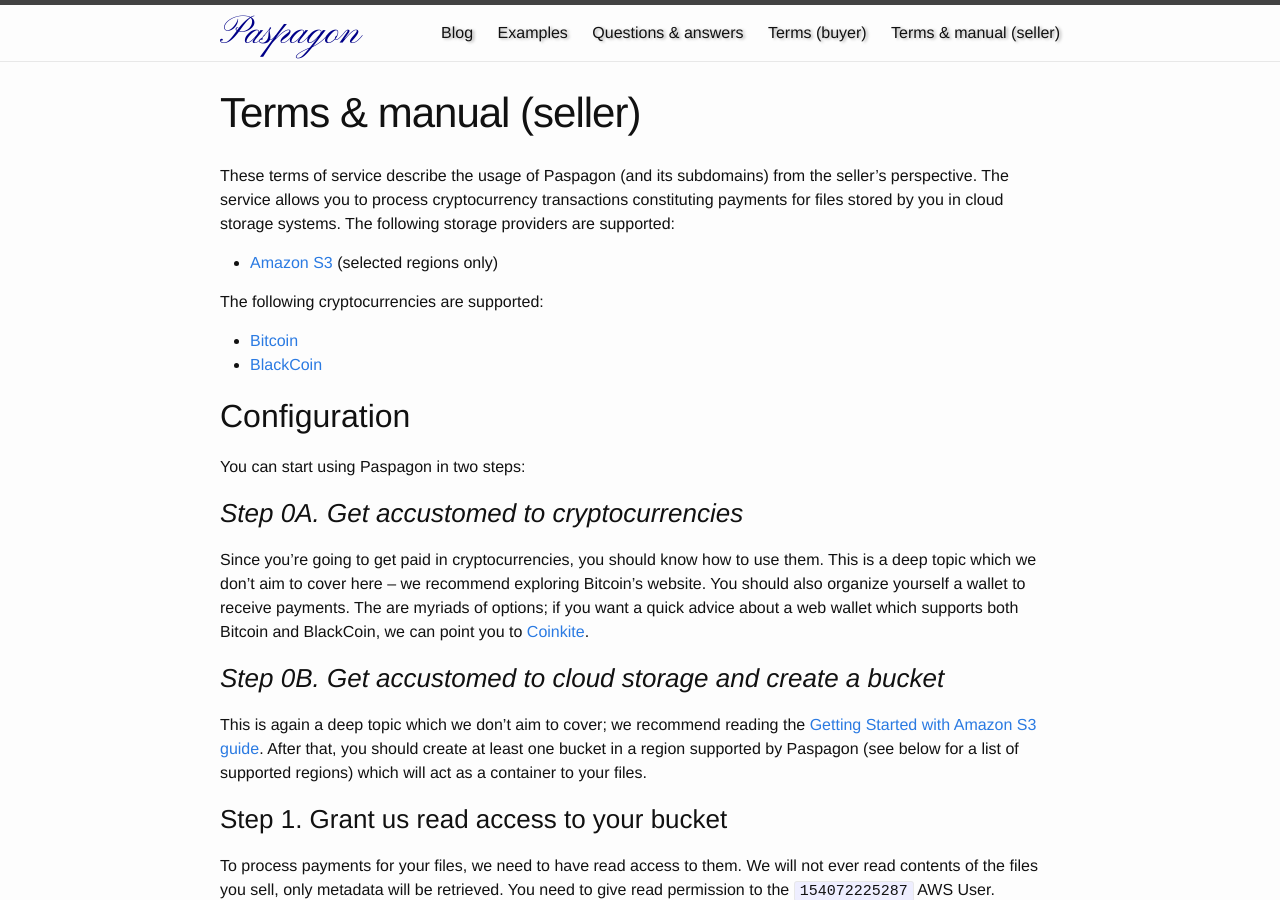
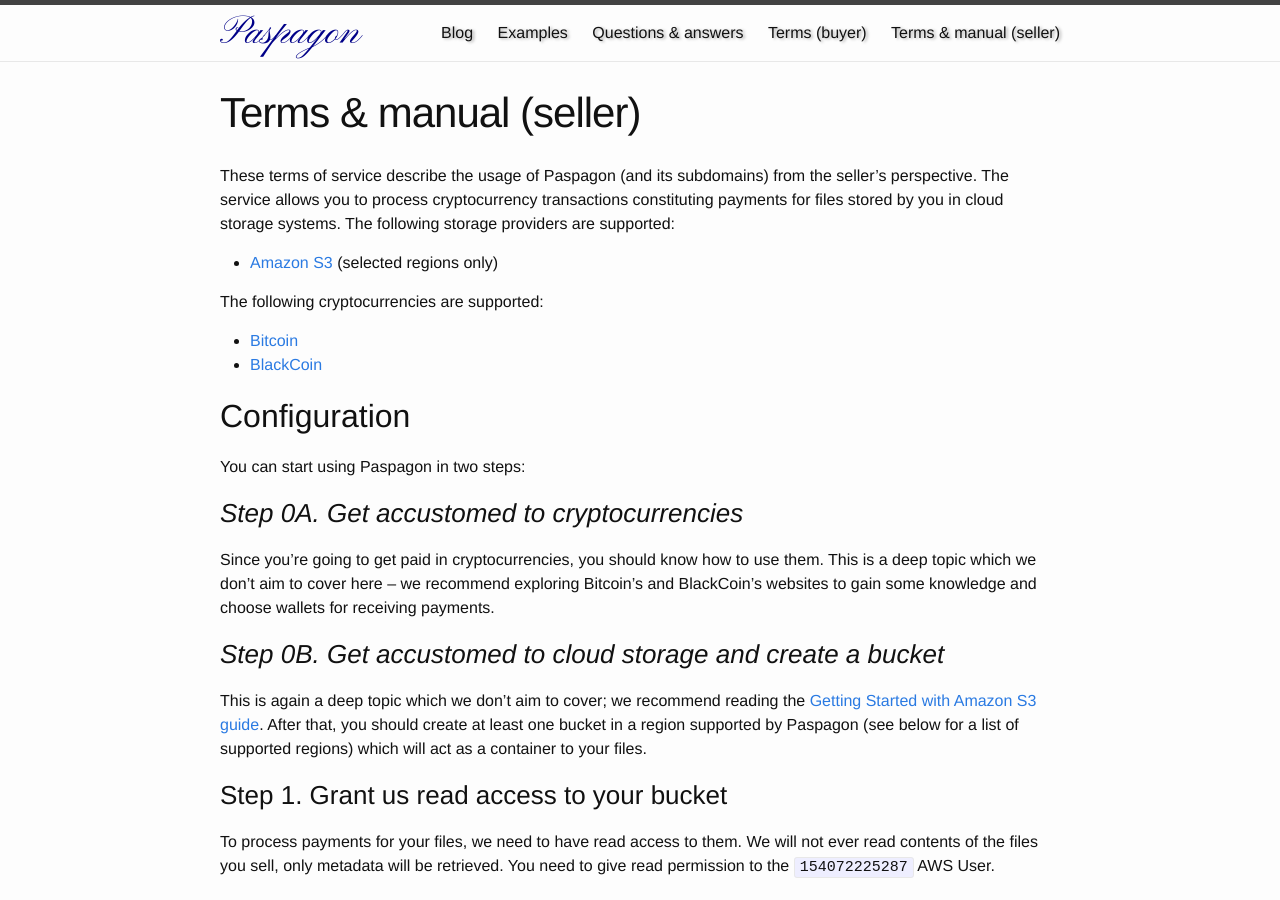
Before and after one commit to Paspagon/paspagon.github.io, a Jekyll site: the page built from terms-seller.md, in a window 1280 px wide and 900 px high. Built offline with Jekyll 4.4.1, drawn with Linux system fonts in a browser that asks for light colours.

Commit message:
Remove link to Coinkite
Coinkite is closing its web wallet.

```diff
--- a/terms-seller.md
+++ b/terms-seller.md
@@ -19,7 +19,7 @@ You can start using Paspagon in two steps:
 
 ### *Step 0A. Get accustomed to cryptocurrencies*
 
-Since you’re going to get paid in cryptocurrencies, you should know how to use them. This is a deep topic which we don’t aim to cover here – we recommend exploring Bitcoin’s website. You should also organize yourself a wallet to receive payments. The are myriads of options; if you want a quick advice about a web wallet which supports both Bitcoin and BlackCoin, we can point you to [Coinkite](https://coinkite.com).
+Since you’re going to get paid in cryptocurrencies, you should know how to use them. This is a deep topic which we don’t aim to cover here – we recommend exploring Bitcoin’s and BlackCoin’s websites to gain some knowledge and choose wallets for receiving payments.
 
 ### *Step 0B. Get accustomed to cloud storage and create a bucket*
 
```
